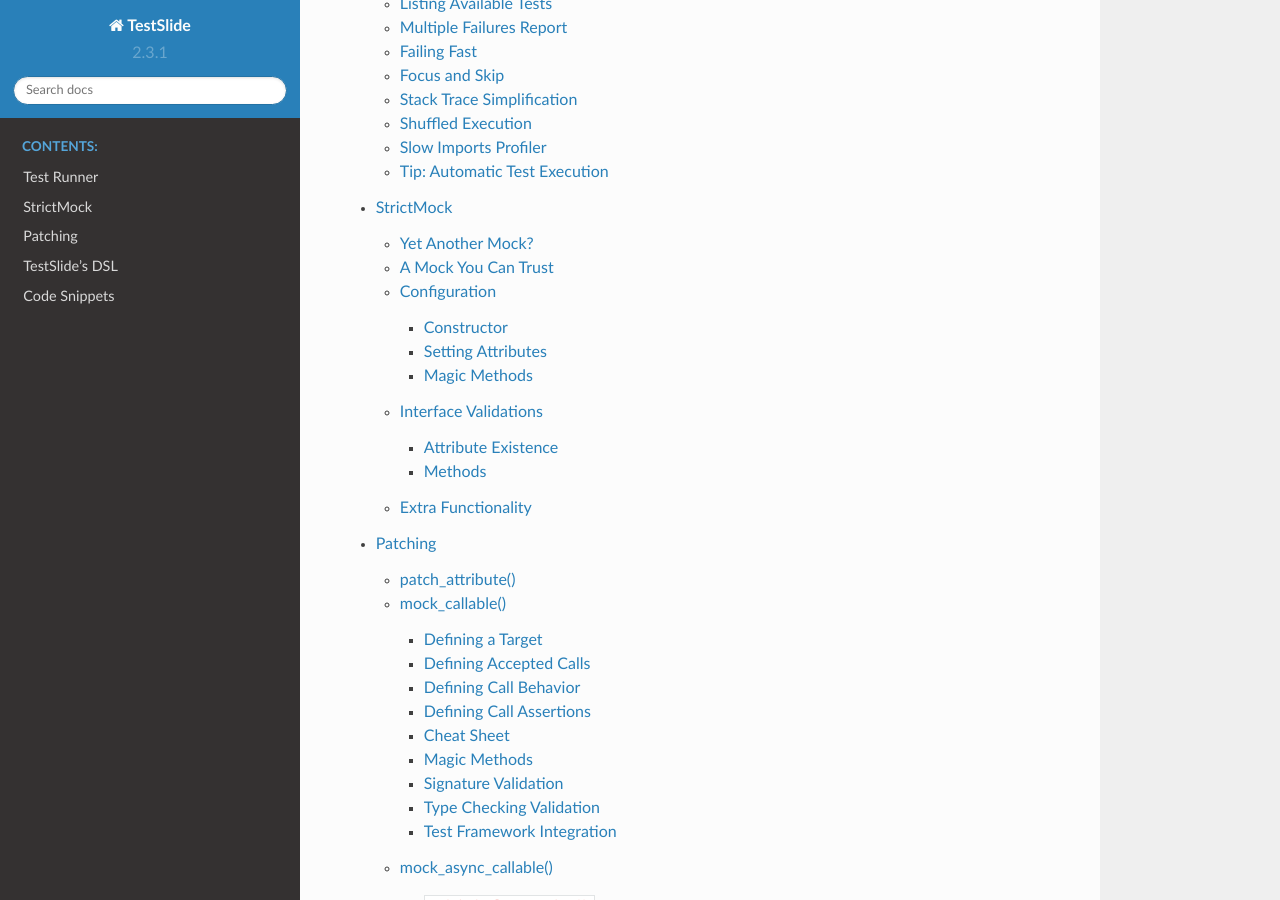
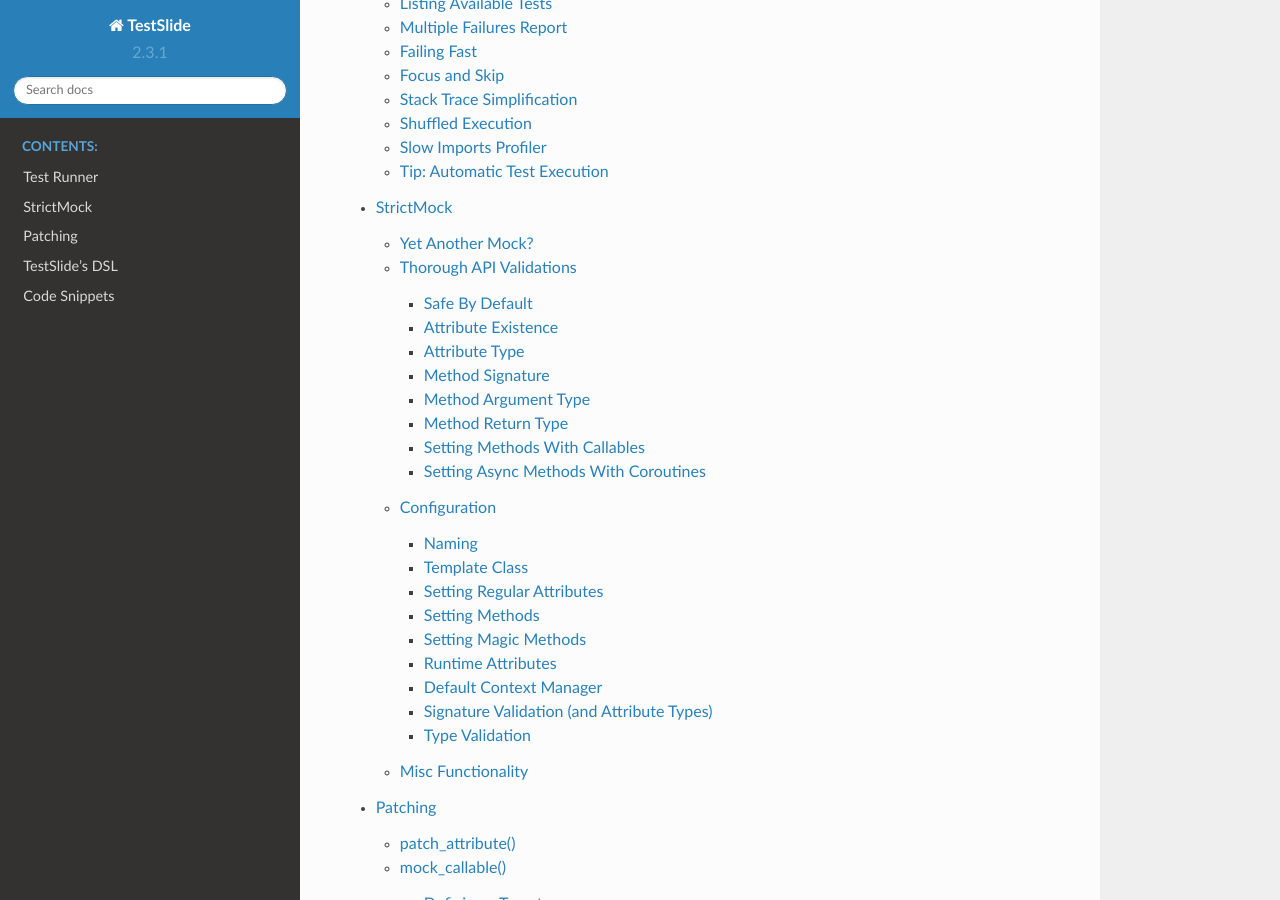
Before and after one commit to facebook/TestSlide, a Sphinx documentation site: the page built from docs/index.rst, in a window 1280 px wide and 900 px high, scrolled down 2129 px. Built offline with Sphinx 7.4.7 and the Read the Docs theme 2.0.0, drawn with Linux system fonts in a browser that asks for light colours; some of the changed lines change nothing that is shown.

Commit message:
Draft doc reorg

```diff
--- a/docs/strict_mock/index.rst
+++ b/docs/strict_mock/index.rst
@@ -1,5 +1,5 @@
 StrictMock
-==========
+##########
 
 Often code we write depends on external things such as a database or a REST API. We can test our code allowing it to talk directly to those dependencies, but there are different reasons why we wouldn't want to:
 
@@ -10,7 +10,7 @@
 **Mocks** helps us achieve this goal when used in place of a real dependency. They need to respond conforming to the same interface exposed by the dependency, allowing us to configure canned responses to simulate the different scenarios we need. This must be true if we want to trust our test results.
 
 Yet Another Mock?
------------------
+*****************
 
 `Python unittest <https://docs.python.org/3/library/unittest.html>`_ already provides us with ``Mock``, ``PropertyMock``, ``AsyncMock``, ``MagicMock``, ``NonCallableMagicMock``... each for a specific use case. To understand what ``StrictMock`` brings to the table, let's start by looking at Python's mocks.
 
@@ -43,8 +43,13 @@
 
   Since Python 3.7 we can `seal <https://docs.python.org/3/library/unittest.mock.html#unittest.mock.seal>`_ mocks. This helps, but as you will see, ``StrictMock`` has a lot unpaired functionality.
 
-A Mock You Can Trust
---------------------
+Thorough API Validations
+************************
+
+``StrictMock`` does a lot of validation under the hood to ensure you are configuring your mocks in conformity with the given template class interface. This has obvious immediate advantages, but is surprisingly helpful in catching bugs when refactoring happens (eg: the interface of the template class changed).
+
+Safe By Default
+===============
 
 ``StrictMock`` allows you to create **mocks of instances of a given template class**. Its default is **not** to give arbitrary canned responses, but rather be clear that it is missing some configuration:
 
@@ -73,23 +78,171 @@
   In [6]: mock.is_odd(2)
   Out[6]: False
 
-As we saw, ``StrictMock`` is **safe by default**: any attribute access will raise ``UndefinedAttribute`` unless it had a value set previously. As you are in control of what values you assign to your mock, you can trust it to do only what you expect it to do.
-
-Under the hood there's tons of validation to ensure the mock's interface precisely matches the template class.
+Any undefined attribute access will raise ``UndefinedAttribute``. As you are in control of what values you assign to your mock, you can trust it to do only what you expect it to do.
 
 .. note::
 
   - Refer to :doc:`../patching/mock_callable/index` to learn to tighten what arguments ``is_odd()`` should accept.
   - Refer to :doc:`../patching/mock_constructor/index` to learn how to put ``StrictMock`` in place of your dependency.
 
+Safe Magic Methods Defaults
+---------------------------
+
+Any magic methods defined at the template class will also have the safe by default characteristic:
+
+.. code-block:: ipython
+
+  In [1]: from testslide import StrictMock
+
+  In [2]: class NotGreater:
+     ...:     def __gt__(self, other):
+     ...:         return False
+     ...:
+
+  In [3]: mock = StrictMock(template=NotGreater)
+
+  In [4]: mock > 0
+  (...)
+  UndefinedAttribute: '__gt__' is not set.
+  <StrictMock 0x7FE849B5DCD0 template=__main__.NotGreater> must have a value set for this attribute if it is going to be accessed.
+
+Attribute Existence
+===================
+
+You won't be allowed to set an attribute to a ``StrictMock`` if the given template class does not have it:
+
+.. code-block:: ipython
+
+  In [1]: from testslide import StrictMock
+
+  In [2]: class Calculator:
+     ...:   def is_odd(self, x):
+     ...:     return bool(x % 2)
+     ...:
+
+  In [3]: mock = StrictMock(template=Calculator)
+
+  In [4]: mock.invalid
+  (...)
+  AttributeError: 'invalid' was not set for <StrictMock 0x7F4C62423F10 template=__main__.Calculator>.
+
+  In [4]: mock.invalid = "whatever"
+  (...)
+  CanNotSetNonExistentAttribute: 'invalid' can not be set.
+  <StrictMock 0x7F4C62423F10 template=__main__.Calculator> template class does not have this attribute so the mock can not have it as well.
+  See also: 'runtime_attrs' at StrictMock.__init__.
+
+Dynamic Attributes
+------------------
+
+This validation works even for attributes set by ``__init__``, as ``StrictMock`` introspects the code to learn about them:
+
+.. code-block:: ipython
+
+  In [1]: from testslide import StrictMock
+     ...:
+
+  In [2]: class DynamicAttr(object):
+     ...:     def __init__(self):
+     ...:          self.dynamic = 'set from __init__'
+     ...:
+
+  In [3]: mock = StrictMock(template=DynamicAttr)
+
+  In [4]: mock.dynamic = 'something else'
+
+Attribute Type
+==============
+
+TODO
+
+Method Signature
+================
+
+Method signatures must match the signature of the equivalent method at the template class:
+
+.. code-block:: ipython
+
+  In [1]: from testslide import StrictMock
+
+  In [2]: class Calculator:
+     ...:   def is_odd(self, x):
+     ...:     return bool(x % 2)
+     ...:
+
+  In [3]: mock = StrictMock(template=Calculator)
+
+  In [4]: mock.is_odd = lambda number, invalid: False
+
+  In [5]: mock.is_odd(2, 'invalid')
+  (...)
+  TypeError: too many positional arguments
+
+Method Argument Type
+====================
+
+TODO
+
+Method Return Type
+==================
+
+TODO
+
+Setting Methods With Callables
+==============================
+
+If the Template class attribute is a instance/class/static method, ``StrictMock`` will only allow callable values to be assigned:
+
+.. code-block:: ipython
+
+  In [1]: from testslide import StrictMock
+
+  In [2]: class Calculator:
+     ...:   def is_odd(self, x):
+     ...:     return bool(x % 2)
+     ...:
+
+  In [3]: mock = StrictMock(template=Calculator)
+
+  In [4]: mock.is_odd = "not callable"
+  (...)
+  NonCallableValue: 'is_odd' can not be set with a non-callable value.
+  <StrictMock 0x7F4C62423F10 template=__main__.Calculator> template class requires this attribute to be callable.
+
+Setting Async Methods With Coroutines
+=====================================
+
+Coroutine functions (``async def``) (whether instance, class or static methods) can only have a callable that returns an awaitable assigned:
+
+.. code-block:: ipython
+
+  In [1]: from testslide import StrictMock
+
+  In [2]: class AsyncMethod:
+     ...:     async def async_instance_method(self):
+     ...:         pass
+     ...:
+
+  In [3]: mock = StrictMock(template=AsyncMethod)
+
+  In [4]: def sync():
+     ...:     pass
+     ...:
+
+  In [5]: mock.async_instance_method = sync
+
+  In [6]: import asyncio
+
+  In [7]: asyncio.run(mock.async_instance_method())
+  (...)
+  NonAwaitableReturn: 'async_instance_method' can not be set with a callable that does not return an awaitable.
+  <StrictMock 0x7FACF5A974D0 template=__main__.AsyncMethod> template class requires this attribute to be a callable that returns an awaitable (eg: a 'async def' function).
+
 Configuration
--------------
-
-Constructor
-^^^^^^^^^^^
+*************
 
 Naming
-""""""
+======
 
 You can optionally name your mock, to make it easier to identify:
 
@@ -103,8 +256,29 @@
   In [3]: str(StrictMock(name='whatever'))
   Out[3]: "<StrictMock 0x7F7A30FDFF60 name='whatever'>"
 
+Template Class
+==============
+
+By giving a template class, we can leverage all interface validation goodies:
+
+.. code-block:: ipython
+
+  In [1]: from testslide import StrictMock
+
+  In [2]: class Calculator:
+     ...:     def is_odd(self, x):
+     ...:         return bool(x % 2)
+     ...:
+
+  In [3]: mock = StrictMock(template=Calculator)
+
+  In [4]: mock.is_odd(2)
+  (...)
+  UndefinedAttribute: 'is_odd' is not defined.
+  <StrictMock 0x7F17E06C7310 template=__main__.Calculator> must have a value defined for this attribute if it is going to be accessed.
+
 Generic Mocks
-"""""""""""""
+-------------
 
 It is higly recommended to use ``StrictMock`` giving it a template class, so you can leverage its interface validation. There are situations however that any "generic mock" is good enough. You can still use StrictMock, although you'll loose most validations:
 
@@ -126,97 +300,8 @@
 
 It will accept setting any attributes, with any values.
 
-Template Class
-""""""""""""""
-
-By giving a template class, we can leverage all interface validation goodies:
-
-.. code-block:: ipython
-
-  In [1]: from testslide import StrictMock
-
-  In [2]: class Calculator:
-     ...:     def is_odd(self, x):
-     ...:         return bool(x % 2)
-     ...:
-
-  In [3]: mock = StrictMock(template=Calculator)
-
-  In [4]: mock.is_odd(2)
-  (...)
-  UndefinedAttribute: 'is_odd' is not defined.
-  <StrictMock 0x7F17E06C7310 template=__main__.Calculator> must have a value defined for this attribute if it is going to be accessed.
-
-Runtime Attributes
-""""""""""""""""""
-
-``StrictMock`` introspects the template's ``__init__`` code to find attributes that are dynamically set during runtime. If this mechanism fails (often a source of bad class design), you should inform ``StrictMock`` about those attributes:
-
-.. code-block:: python
-
-  StrictMock(template=TemplateClass, runtime_attrs=['attr_set_at_runtime'])
-
-Default Context Manager
-"""""""""""""""""""""""
-
-If the template class is a context manager, ``default_context_manager`` can be used to automatically setup ``__enter__`` and ``__exit__`` mocks for you:
-
-.. code-block:: ipython
-
-  In [1]: from testslide import StrictMock
-
-  In [2]: class CM:
-     ...:   def __enter__(self):
-     ...:     return self
-     ...:
-     ...:   def __exit__(self, exc_type, exc_value, traceback):
-     ...:     pass
-     ...:
-
-  In [3]: mock = StrictMock(template=CM, default_context_manager=True)
-
-  In [4]: with mock as m:
-     ...:   assert id(mock) == id(m)
-     ...:
-
-The mock itself is yielded.
-
-.. note::
-
-  This also works for `asynchronous context managers <https://docs.python.org/3/reference/datamodel.html#asynchronous-context-managers>`_.
-
-Disabling Signature Validation
-""""""""""""""""""""""""""""""
-By default, ``StrictMock`` will validate arguments passed to callable attributes - it does this by inserting a proxy object in between the attribute and the value. In some rare situations, this proxy object can cause issues (eg if you ``assert type(self.attr) == Foo``). If having ``type()`` return the correct value is more important than having signatures validated, you can disable signature validation:
-
-.. code-block:: ipython
-
-  In [1]: from testslide import StrictMock
-
-  In [2]: class CallableObject(object):
-     ...:   def __call__(self):
-     ...:     pass
-     ...:
-
-  In [3]: s = StrictMock()
-
-  In [4]: s.attr = CallableObject()
-
-  In [5]: type(s.attr)
-  Out[5]: testslide.strict_mock._MethodProxy
-
-  In [6]: s = StrictMock(signature_validation=False)
-
-  In [7]: s.attr = CallableObject()
-
-  In [8]: type(s.attr)
-  Out[8]: __main__.CallableObject
-
-Setting Attributes
-^^^^^^^^^^^^^^^^^^
-
-Regular
-"""""""
+Setting Regular Attributes
+==========================
 
 They can be set as usual:
 
@@ -238,8 +323,8 @@
 
 Other than if the attribute is allowed to be set (based on the optional template class), no validation is performed on the value assigned.
 
-Methods
-"""""""
+Setting Methods
+===============
 
 You can assign callables to instance, class and static methods as usual. There's special mechanics under the hood to ensure the mock will receive the correct arguments:
 
@@ -312,12 +397,12 @@
   In [16]: mock.class_echo("Wow!")
   Out[16]: 'MockEcho Wow!'
 
-Magic Methods
-^^^^^^^^^^^^^
+Setting Magic Methods
+=====================
 
 Magic Methods must be defined at the instance's class and not the instance. ``StrictMock`` has special mechanics that allow you to set them **per instance** trivially:
 
- .. code-block:: ipython
+.. code-block:: ipython
 
   In [1]: from testslide import StrictMock
 
@@ -328,155 +413,85 @@
   In [4]: str(mock)
   Out[4]: 'mocked str'
 
+Runtime Attributes
+==================
 
-Interface Validations
----------------------
+``StrictMock`` introspects the template's ``__init__`` code using some heuristics to find attributes that are dynamically set during runtime. If this mechanism fails to detect a legit attribute, you should inform ``StrictMock`` about them:
 
-``StrictMock`` does a lot of validation under the hood to ensure you are configuring your mocks in conformity with the given template class interface. This has obvious immediate advantages, but is surprisingly helpful in catching bugs when refactoring happens (eg: the interface of the template class changed).
+.. code-block:: python
 
-Attribute Existence
-^^^^^^^^^^^^^^^^^^^
+  StrictMock(template=TemplateClass, runtime_attrs=['attr_set_at_runtime'])
 
-You won't be allowed to access or set an attribute to a ``StrictMock`` if the given template class does not have it:
+Default Context Manager
+=======================
+
+If the template class is a context manager, ``default_context_manager`` can be used to automatically setup ``__enter__`` and ``__exit__`` mocks for you:
 
 .. code-block:: ipython
 
   In [1]: from testslide import StrictMock
 
-  In [2]: class Calculator:
-     ...:   def is_odd(self, x):
-     ...:     return bool(x % 2)
+  In [2]: class CM:
+     ...:   def __enter__(self):
+     ...:     return self
+     ...:
+     ...:   def __exit__(self, exc_type, exc_value, traceback):
+     ...:     pass
      ...:
 
-  In [3]: mock = StrictMock(template=Calculator)
+  In [3]: mock = StrictMock(template=CM, default_context_manager=True)
 
-  In [4]: mock.invalid
-  (...)
-  AttributeError: 'invalid' was not set for <StrictMock 0x7F4C62423F10 template=__main__.Calculator>.
-
-  In [4]: mock.invalid = "whatever"
-  (...)
-  CanNotSetNonExistentAttribute: 'invalid' can not be set.
-  <StrictMock 0x7F4C62423F10 template=__main__.Calculator> template class does not have this attribute so the mock can not have it as well.
-  See also: 'runtime_attrs' at StrictMock.__init__.
-
-Dynamic Attributes
-""""""""""""""""""
-
-This validation works even for attributes set by ``__init__``, as ``StrictMock`` introspects the code to learn about them:
-
-.. code-block:: ipython
-
-  In [1]: from testslide import StrictMock
+  In [4]: with mock as m:
+     ...:   assert id(mock) == id(m)
      ...:
 
-  In [2]: class DynamicAttr(object):
-     ...:     def __init__(self):
-     ...:          self.dynamic = 'set from __init__'
-     ...:
+The mock itself is yielded.
 
-  In [3]: mock = StrictMock(template=DynamicAttr)
+.. note::
 
-  In [4]: mock.dynamic = 'something else'
+  This also works for `asynchronous context managers <https://docs.python.org/3/reference/datamodel.html#asynchronous-context-managers>`_.
 
-Methods
-^^^^^^^
+Signature Validation (and Attribute Types)
+==========================================
 
-Only Accepts Callables
-""""""""""""""""""""""
-
-If the Template class attribute is a instance/class/static method, ``StrictMock`` will only allow callable values to be assigned:
+By default, ``StrictMock`` will validate arguments passed to callable attributes and the return value when called. This is done by inserting a proxy object in between the attribute and the value. In some rare situations, this proxy object can cause issues (eg if you ``assert type(self.attr) == Foo``). If having ``type()`` return the correct value is more important than having API validation, you can disable them:
 
 .. code-block:: ipython
 
   In [1]: from testslide import StrictMock
 
-  In [2]: class Calculator:
-     ...:   def is_odd(self, x):
-     ...:     return bool(x % 2)
+  In [2]: class CallableObject(object):
+     ...:   def __call__(self):
+     ...:     pass
      ...:
 
-  In [3]: mock = StrictMock(template=Calculator)
+  In [3]: s = StrictMock()
 
-  In [4]: mock.is_odd = "not callable"
-  (...)
-  NonCallableValue: 'is_odd' can not be set with a non-callable value.
-  <StrictMock 0x7F4C62423F10 template=__main__.Calculator> template class requires this attribute to be callable.
+  In [4]: s.attr = CallableObject()
 
-Signatures
-""""""""""
+  In [5]: type(s.attr)
+  Out[5]: testslide.strict_mock._MethodProxy
 
-Method signatures must match the signature of the equivalent method at the template class:
+  In [6]: s = StrictMock(signature_validation=False, type_validation=False)
+
+  In [7]: s.attr = CallableObject()
+
+  In [8]: type(s.attr)
+  Out[8]: __main__.CallableObject
+
+Type Validation
+===============
+
+By default, ``StrictMock`` will validate types of set attributes, method call arguments and method return values, against available type hinting information.
+
+If this type validation yields bad results (likely a bug, please report it), you can disable it with:
 
 .. code-block:: ipython
 
-  In [1]: from testslide import StrictMock
+  StrictMock(template=SomeClass, type_validation=False)
 
-  In [2]: class Calculator:
-     ...:   def is_odd(self, x):
-     ...:     return bool(x % 2)
-     ...:
-
-  In [3]: mock = StrictMock(template=Calculator)
-
-  In [4]: mock.is_odd = lambda number, invalid: False
-
-  In [5]: mock.is_odd(2, 'invalid')
-  (...)
-  TypeError: too many positional arguments
-
-Magic Methods
-"""""""""""""
-
-Any magic methods defined at the template class will also have the safe by default characteristic:
-
-.. code-block:: ipython
-
-  In [1]: from testslide import StrictMock
-
-  In [2]: class NotGreater:
-     ...:     def __gt__(self, other):
-     ...:         return False
-     ...:
-
-  In [3]: mock = StrictMock(template=NotGreater)
-
-  In [4]: mock > 0
-  (...)
-  UndefinedAttribute: '__gt__' is not set.
-  <StrictMock 0x7FE849B5DCD0 template=__main__.NotGreater> must have a value set for this attribute if it is going to be accessed.
-
-Coroutine Functions (``async def``)
-"""""""""""""""""""""""""""""""""""
-
-Coroutine functions (whether instance, class or static methods) can only have a callable that returns an awaitable assigned:
-
-.. code-block:: ipython
-
-  In [1]: from testslide import StrictMock
-
-  In [2]: class AsyncMethod:
-     ...:     async def async_instance_method(self):
-     ...:         pass
-     ...:
-
-  In [3]: mock = StrictMock(template=AsyncMethod)
-
-  In [4]: def sync():
-     ...:     pass
-     ...:
-
-  In [5]: mock.async_instance_method = sync
-
-  In [6]: import asyncio
-
-  In [7]: asyncio.run(mock.async_instance_method())
-  (...)
-  NonAwaitableReturn: 'async_instance_method' can not be set with a callable that does not return an awaitable.
-  <StrictMock 0x7FACF5A974D0 template=__main__.AsyncMethod> template class requires this attribute to be a callable that returns an awaitable (eg: a 'async def' function).
-
-Extra Functionality
--------------------
+Misc Functionality
+******************
 
 * ``copy.copy()`` and ``copy.deepcopy()`` works, and give back another StrictMock, with the same behavior.
 * Template classes that use ``__slots__`` are supported.
```
